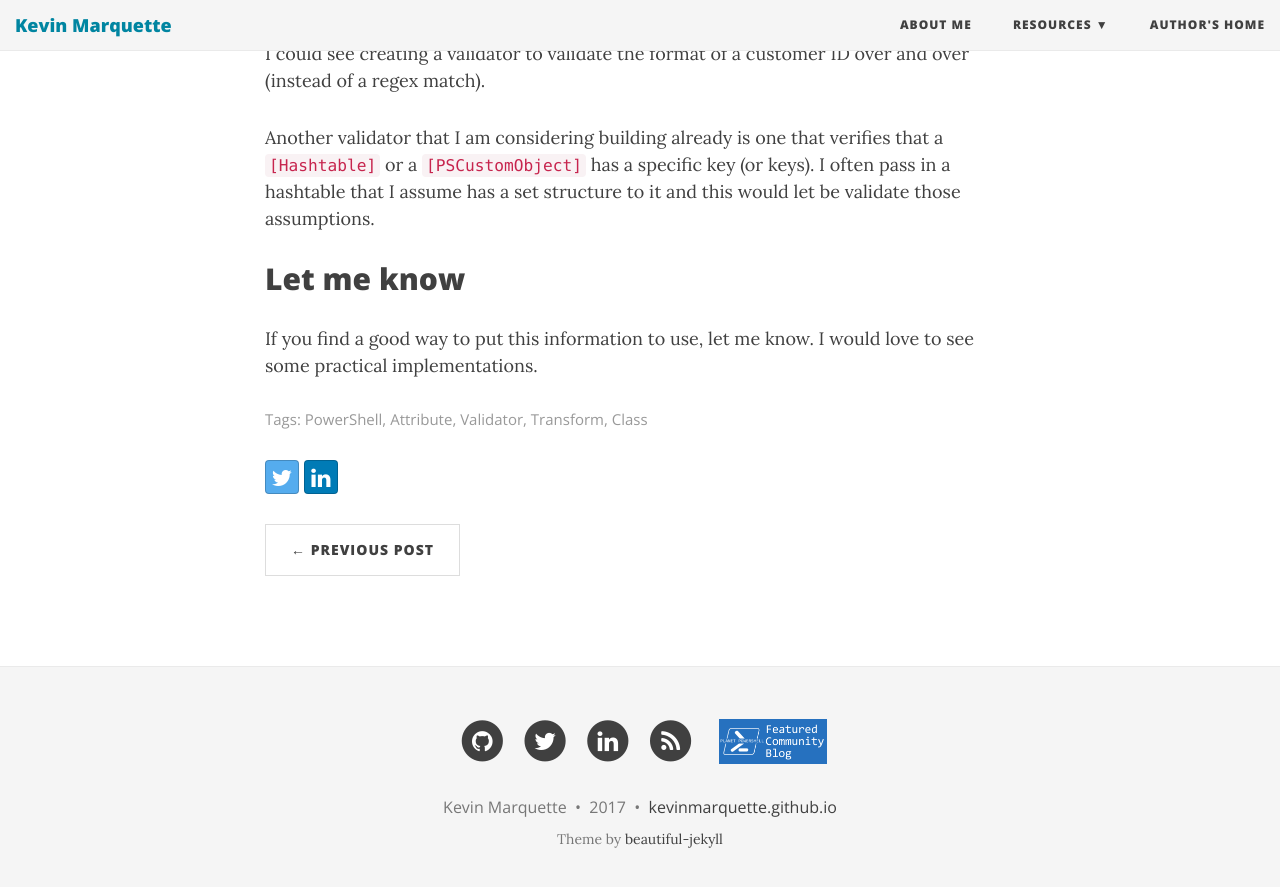
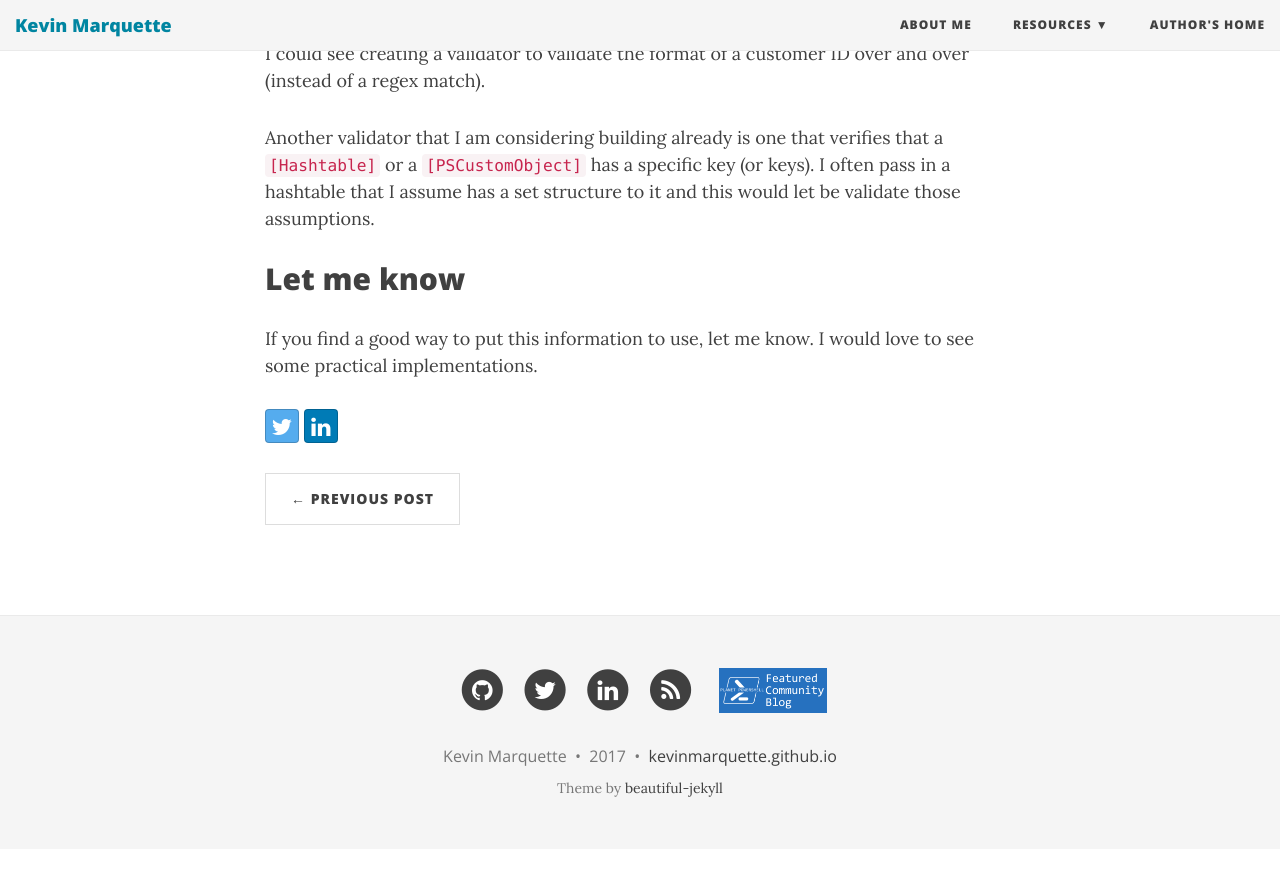
Before and after one commit to KevinMarquette/kevinmarquette.github.io, a Jekyll site: the page built from _posts/2016-02-19-Powershell-everything-you-wanted-to-know-about-creating-custom-attributes-and-validators.md, in a window 1280 px wide and 900 px high, scrolled down 11913 px. Shown: the top 887 px of the window. Built offline with Jekyll 4.4.1, drawn with Linux system fonts in a browser that asks for light colours; nearby versions of some CDN libraries; comment, search, counter and statistics services are not loaded; after the commit the page ends 12762 px from its top, so only the background shows below that.

Commit message:
removed tags

```diff
--- a/_posts/2016-02-19-Powershell-everything-you-wanted-to-know-about-creating-custom-attributes-and-validators.md
+++ b/_posts/2016-02-19-Powershell-everything-you-wanted-to-know-about-creating-custom-attributes-and-validators.md
@@ -2,7 +2,6 @@
 layout: post
 title: "Powershell: Everything you wanted to know about creating custom Attributes and Validators"
 date: 2017-02-19
-tags: [PowerShell, Attribute, Validator, Transform, Class]
 ---
 Every once and a while I stumble onto something in Powershell that I find interesting and I can't help but dive deep into it. I saw a tweet by [Brandon Olin](https://twitter.com/devblackops) recently that showed that you can create your own custom attributes in Powershell.
 
```
